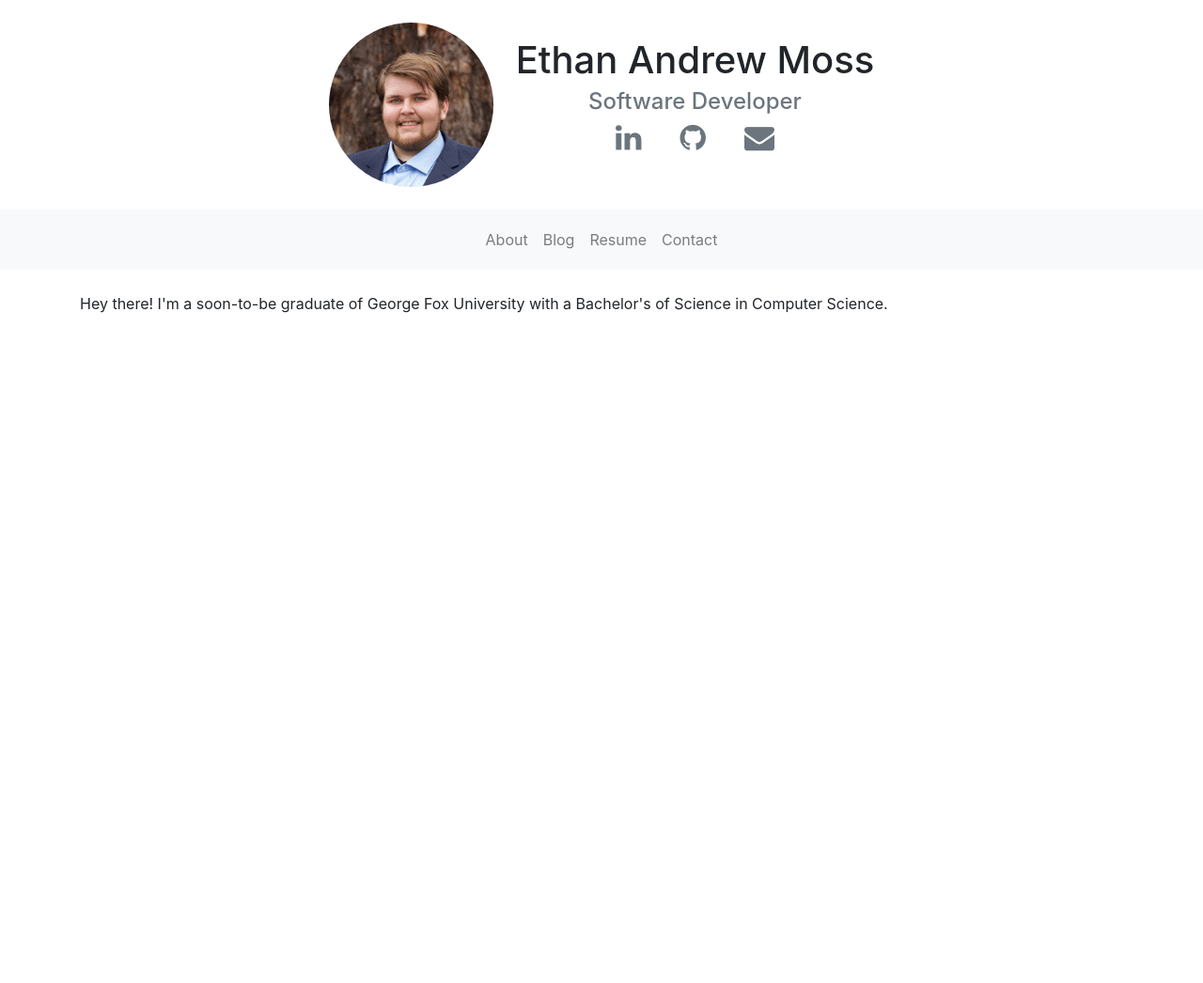
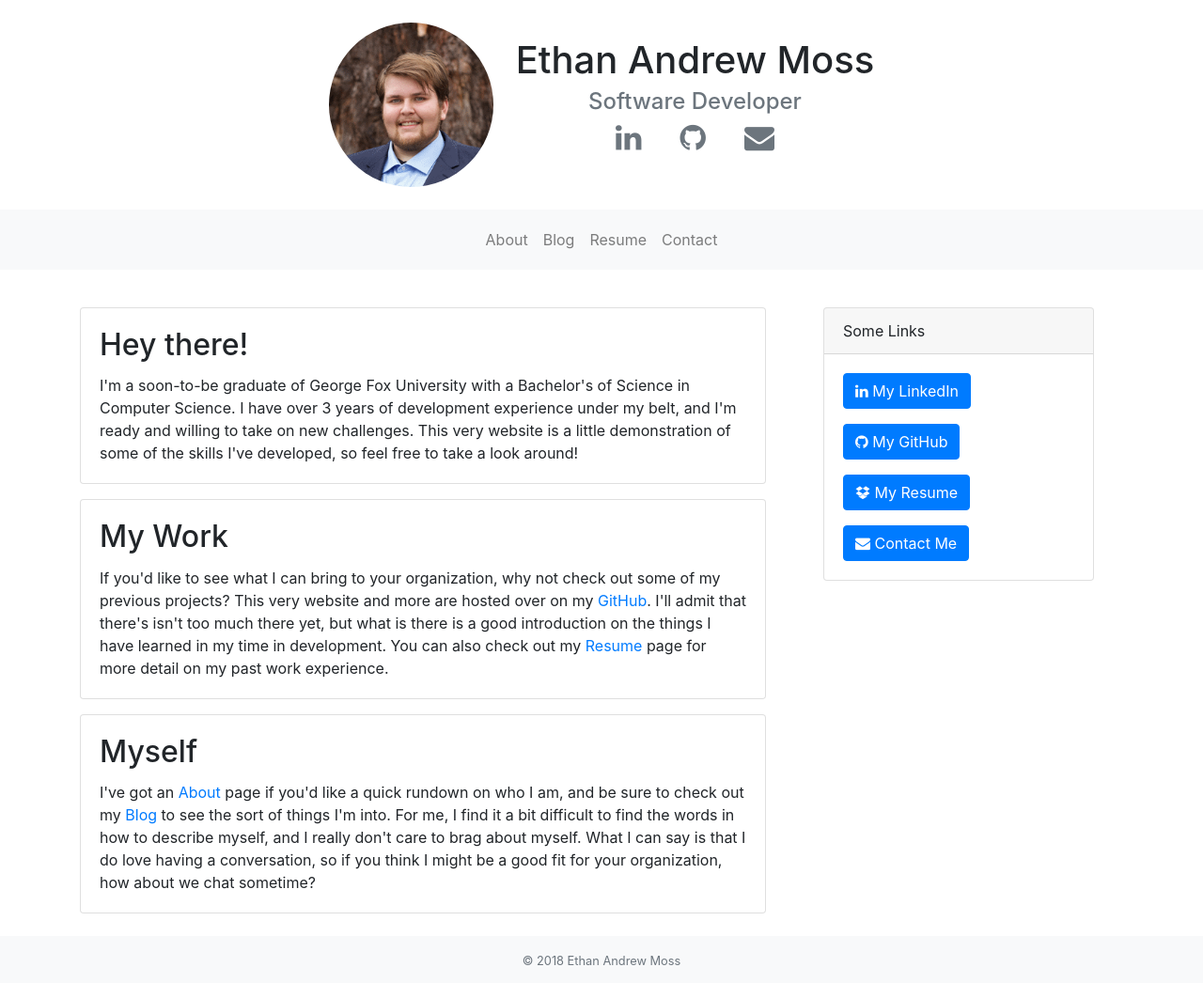
Before and after one commit to EthanAMoss/personal-website, a Flask app: page / in a window 1280 px wide. Shown: the whole page at 94% size. Before the commit the page ends 333 px from the top, so only its background shows below. Run offline with Flask 2, Linux system fonts and the light colour scheme; some libraries are stand-ins or nearby versions.

Commit message:
Finalized home page content, added copyright footer

```diff
--- a/emoss_website/static/css/emoss_website.css
+++ b/emoss_website/static/css/emoss_website.css
@@ -9,3 +9,21 @@
 .social-links {
     font-size: 2em;
 }
+
+/* Sticky footer styles
+-------------------------------------------------- */
+html {
+  position: relative;
+  min-height: 100%;
+}
+body {
+  /* Margin bottom by footer height */
+  margin-bottom: 50px;
+}
+.footer {
+  position: absolute;
+  bottom: 0;
+  width: 100%;
+  /* Set the fixed height of the footer here */
+  height: 50px;
+}
--- a/emoss_website/templates/about.jinja2.html
+++ b/emoss_website/templates/about.jinja2.html
@@ -56,4 +56,8 @@
         </div>
     {% endblock %}
 
+    {% block footer %}
+        {{ super() }}
+    {% endblock %}
+
 {% endblock %}
--- a/emoss_website/templates/base.jinja2.html
+++ b/emoss_website/templates/base.jinja2.html
@@ -31,7 +31,6 @@
         {% endblock %}
 
         {% block navbar %}
-        <div>
         <nav class="navbar sticky-top navbar-expand-md navbar-light bg-light">
             <a class="navbar-brand sticky-hide {{ 'invisible' if request.path == '/' }}" href="{{ url_for('home_page') }}">Ethan Moss</a>
             <button class="navbar-toggler" type="button" data-toggle="collapse" data-target="#navbarContent" aria-controls="navbarContent" aria-expanded="false" aria-label="Toggle navigation">
@@ -56,8 +55,8 @@
 
                 <ul class="nav navbar-nav ml-auto social-links">
                     <li class="nav-item sticky-hide {{ 'invisible' if request.path == '/' }}">
-                        <a class="fa fa-linkedin nav-link" href="https://www.linkedin.com/in/ethan-moss-0388aba3/" title="LinkedIn"></a>
-                        <a class="fa fa-github nav-link" href="https://github.com/EthanAMoss" title="GitHub"></a>
+                        <a class="fa fa-linkedin nav-link" href="https://www.linkedin.com/in/ethan-moss-0388aba3/" target="_blank" title="LinkedIn"></a>
+                        <a class="fa fa-github nav-link" href="https://github.com/EthanAMoss" target="_blank" title="GitHub"></a>
                         <a class="fa fa-envelope nav-link" href="{{ url_for('contact_page') }}" title="Email"></a>
                     </li>
                 </ul>
@@ -74,6 +73,12 @@
         {% endblock %}
         </div> <!-- /.container.main_body -->
 
+        {% block footer %}
+        <footer class="navbar footer static-bottom navbar-light bg-light">
+            <div class="my-auto mx-auto text-muted"><small>&copy; 2018 Ethan Andrew Moss</small></div>
+        </footer>
+        {% endblock %}
+
     {% endblock %}
 
 
--- a/emoss_website/templates/blog.jinja2.html
+++ b/emoss_website/templates/blog.jinja2.html
@@ -34,4 +34,8 @@
 
     {% endblock %}
 
+    {% block footer %}
+        {{ super() }}
+    {% endblock %}
+
 {% endblock %}
--- a/emoss_website/templates/contact.jinja2.html
+++ b/emoss_website/templates/contact.jinja2.html
@@ -41,7 +41,12 @@
                     </form>
                 </div>
             </div>
+            <br />
         </div>
     {% endblock %}
 
+    {% block footer %}
+        {{ super() }}
+    {% endblock %}
+
 {% endblock %}
--- a/emoss_website/templates/home.jinja2.html
+++ b/emoss_website/templates/home.jinja2.html
@@ -11,8 +11,8 @@
                     <h1 class="card-title">Ethan Andrew Moss</h1>
                     <h4 class="card-subtitle text-muted">Software Developer</h4>
                     <p class="social-links">
-                        <a class="fa fa-linkedin nav-link text-muted" href="https://www.linkedin.com/in/ethan-moss-0388aba3/" title="LinkedIn"></a>
-                        <a class="fa fa-github nav-link text-muted" href="https://github.com/EthanAMoss" title="GitHub"></a>
+                        <a class="fa fa-linkedin nav-link text-muted" href="https://www.linkedin.com/in/ethan-moss-0388aba3/" target="_blank" title="LinkedIn"></a>
+                        <a class="fa fa-github nav-link text-muted" href="https://github.com/EthanAMoss" target="_blank" title="GitHub"></a>
                         <a class="fa fa-envelope nav-link text-muted" href="{{ url_for('contact_page') }}" title="Email"></a>
                     </p>
                 </div>
@@ -31,8 +31,49 @@
         {{ super() }}
 
         <div class="container">
-        Hey there! I'm a soon-to-be graduate of George Fox University with a Bachelor's of Science in Computer Science.
+            <div class="row">
+                <div class="col-lg-8">
+                    <div class="card mt-3">
+                        <div class="card-body">
+                            <h2 class="card-title">Hey there!</h2>
+                            <p class="card-text">I'm a soon-to-be graduate of George Fox University with a Bachelor's of Science in Computer Science. I have over 3 years of development experience under my belt, and I'm ready and willing to take on new challenges. This very website is a little demonstration of some of the skills I've developed, so feel free to take a look around!</p>
+                        </div>
+                    </div>
+                    <div class="card mt-3">
+                        <div class="card-body">
+                            <h2 class="card-title">My Work</h2>
+                            <p class="card-text">If you'd like to see what I can bring to your organization, why not check out some of my previous projects? This very website and more are hosted over on my <a target="_blank" href="https://github.com/EthanAMoss">GitHub</a>. I'll admit that there's isn't too much there yet, but what is there is a good introduction on the things I have learned in my time in development. You can also check out my <a href="{{ url_for('resume_page') }}">Resume</a> page for more detail on my past work experience.</p>
+                        </div>
+                    </div>
+                    <div class="card mt-3">
+                        <div class="card-body">
+                            <h2 class="card-title">Myself</h2>
+                            <p class="card-text">I've got an <a href="{{ url_for('about_page') }}">About</a> page if you'd like a quick rundown on who I am, and be sure to check out my <a href="{{ url_for('blog_page') }}">Blog</a> to see the sort of things I'm into. For me, I find it a bit difficult to find the words in how to describe myself, and I really don't care to brag about myself. What I can say is that I do love having a conversation, so if you think I might be a good fit for your organization, how about we chat sometime?</p>
+                        </div>
+                    </div>
+                </div>
+
+                <div class="col-lg-4">
+                    <div class="card mt-3 mx-auto" style="width: 18rem;">
+                        <div class="card-header">
+                            Some Links
+                        </div>
+                        <div class="card-body">
+                            <p class="card-text"><a target="_blank" href="https://www.linkedin.com/in/ethan-moss-0388aba3/" class="btn btn-primary"><span class="fa fa-linkedin"></span> My LinkedIn</a></p>
+                            <p class="card-text"><a target="_blank" href="https://github.com/EthanAMoss" class="btn btn-primary"><span class="fa fa-github"></span> My GitHub</a></p>
+                            <p class="card-text"><a target="_blank" href="https://www.dropbox.com/s/ekrcxj5550lc4xs/EthanMossResume.pdf?raw=1" class="btn btn-primary"><span class="fa fa-dropbox"></span> My Resume</a></p>
+                            <p class="card-text"><a href="{{ url_for('contact_page') }}" class="btn btn-primary"><span class="fa fa-envelope"></span> Contact Me</a></p>
+                        </div>
+                    </div>
+                    <div></div>
+                </div>
+            </div>
+            <br />
         </div>
+    {% endblock %}
+
+    {% block footer %}
+        {{ super() }}
     {% endblock %}
 
 {% endblock %}
--- a/emoss_website/templates/resume.jinja2.html
+++ b/emoss_website/templates/resume.jinja2.html
@@ -12,7 +12,7 @@
 
         <div class="container">
             <div class="text-center">
-                <a href="https://www.dropbox.com/s/ekrcxj5550lc4xs/EthanMossResume.pdf?raw=1" class="btn btn-primary"><span class="fa fa-dropbox"></span> Download My Resume</a>
+                <a target="_blank" href="https://www.dropbox.com/s/ekrcxj5550lc4xs/EthanMossResume.pdf?raw=1" class="btn btn-primary"><span class="fa fa-dropbox"></span> Download My Resume</a>
             </div>
 
             <br />
@@ -40,4 +40,8 @@
         </div>
     {% endblock %}
 
+    {% block footer %}
+        {{ super() }}
+    {% endblock %}
+
 {% endblock %}
```
